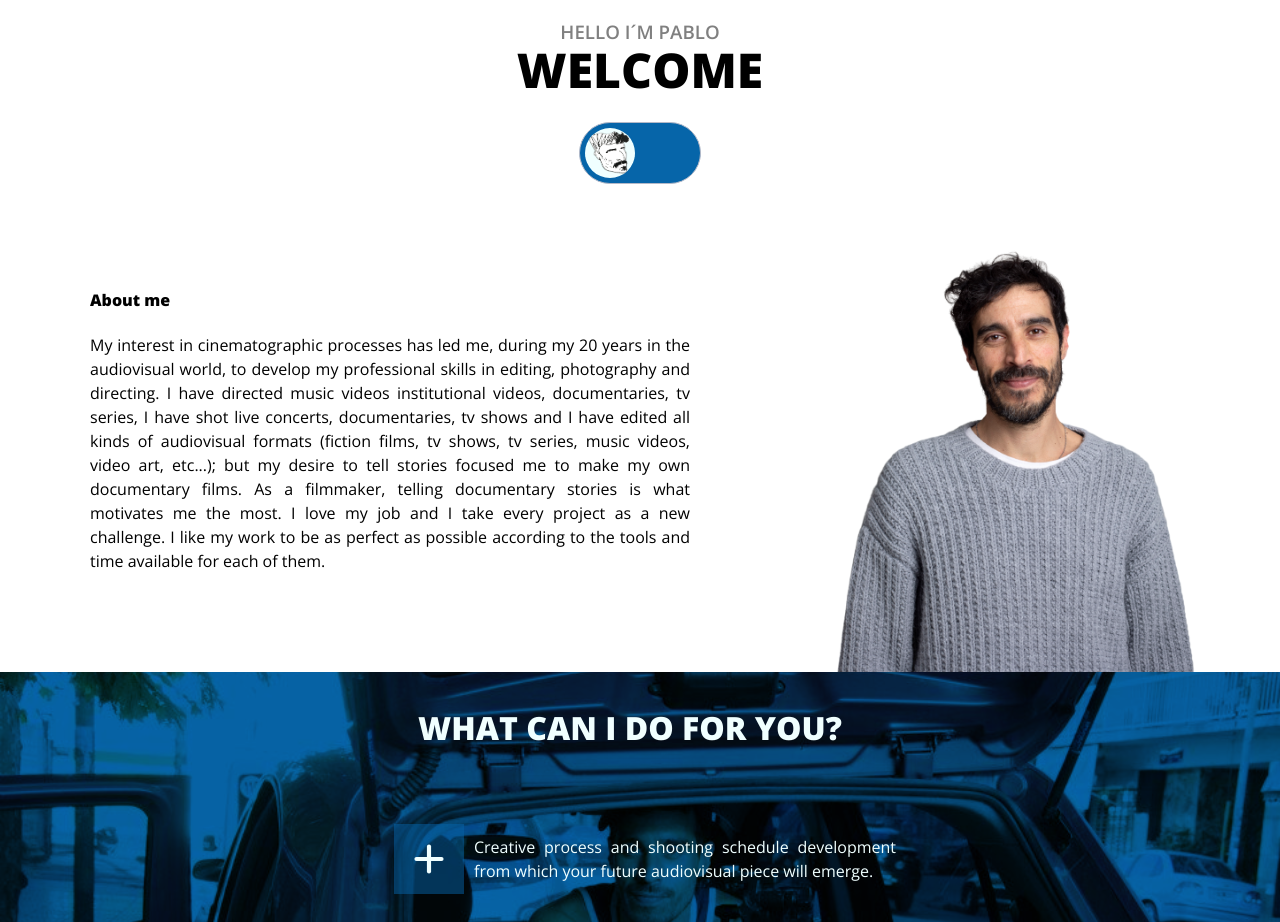
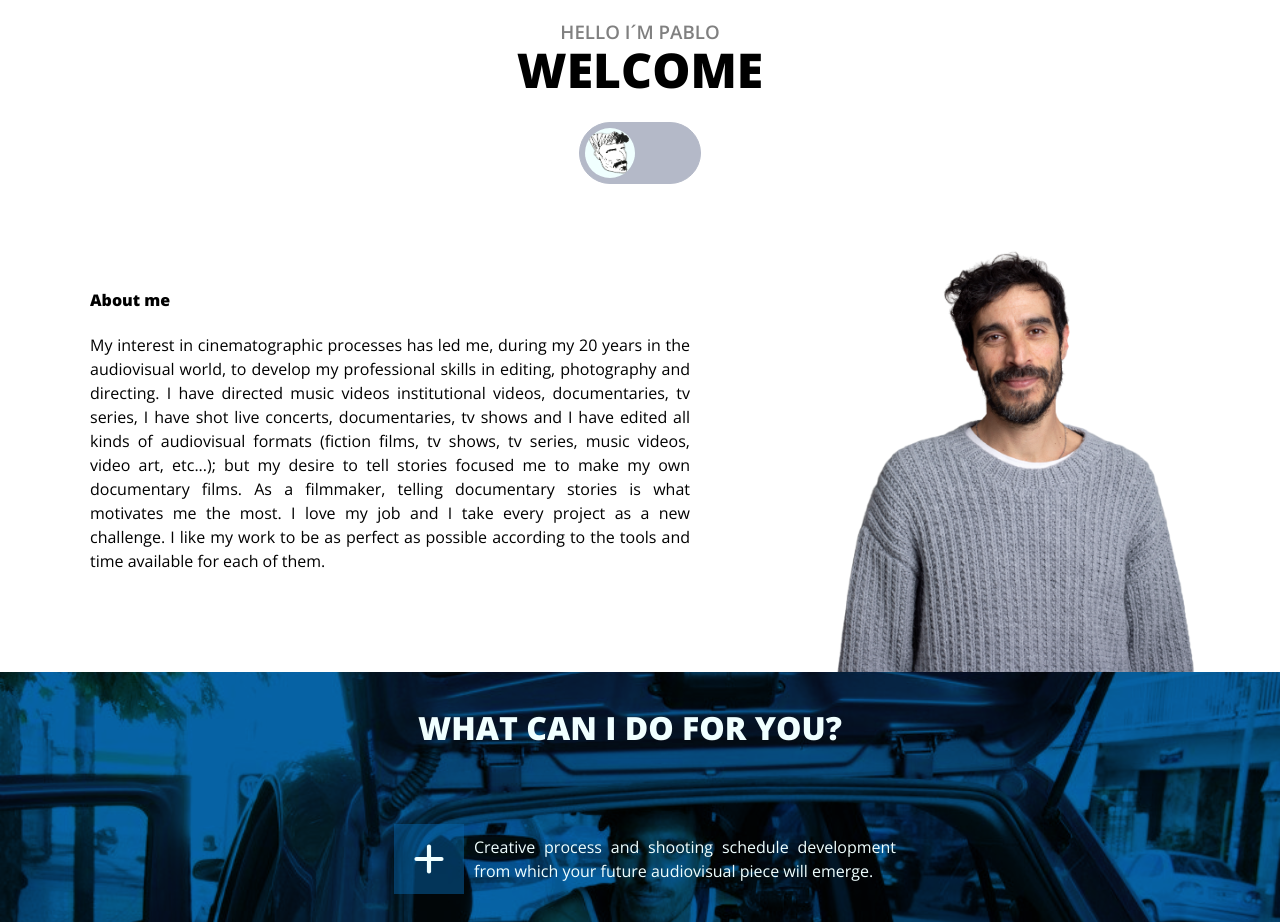
Before and after one commit to AndresDrimer/pablocoronel-react, a React (Vite) app: page / in a window 1280 px wide. Shown: the part 860-1782 px from the top of the page. Built offline with nearby package versions, Linux system fonts and the light colour scheme.

Commit message:
cambio color toggler

```diff
--- a/src/App.css
+++ b/src/App.css
@@ -242,11 +242,11 @@ nav {
   border-radius:35px;
   position: relative;
   cursor: pointer;
-  background-color: var(--color-celeste);
+  background-color: var(--color-abrigo);
 }
 
 .--about-togglerawards{
-  background-color: var(--color-abrigo);
+  background-color: var(--color-celeste);
 }
 .--about-toggler-notch, .--about-toggler-notchawards{
   width:50px;
```
